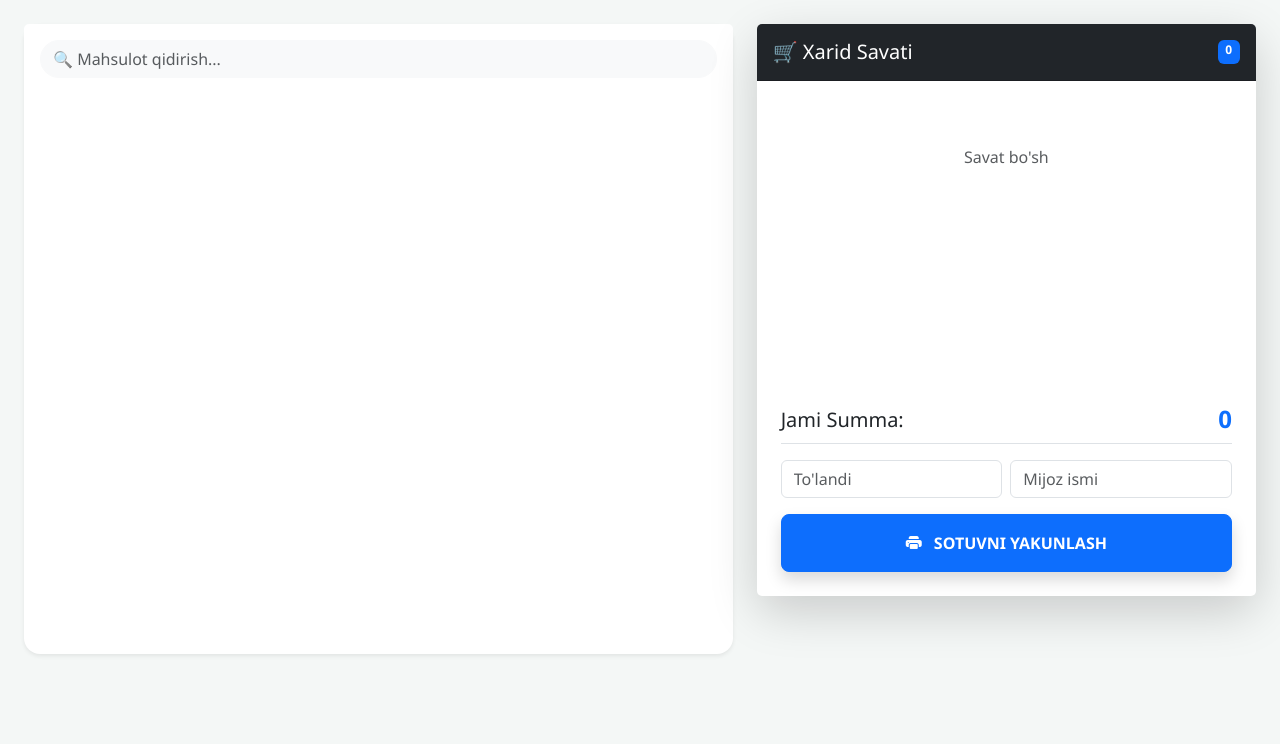
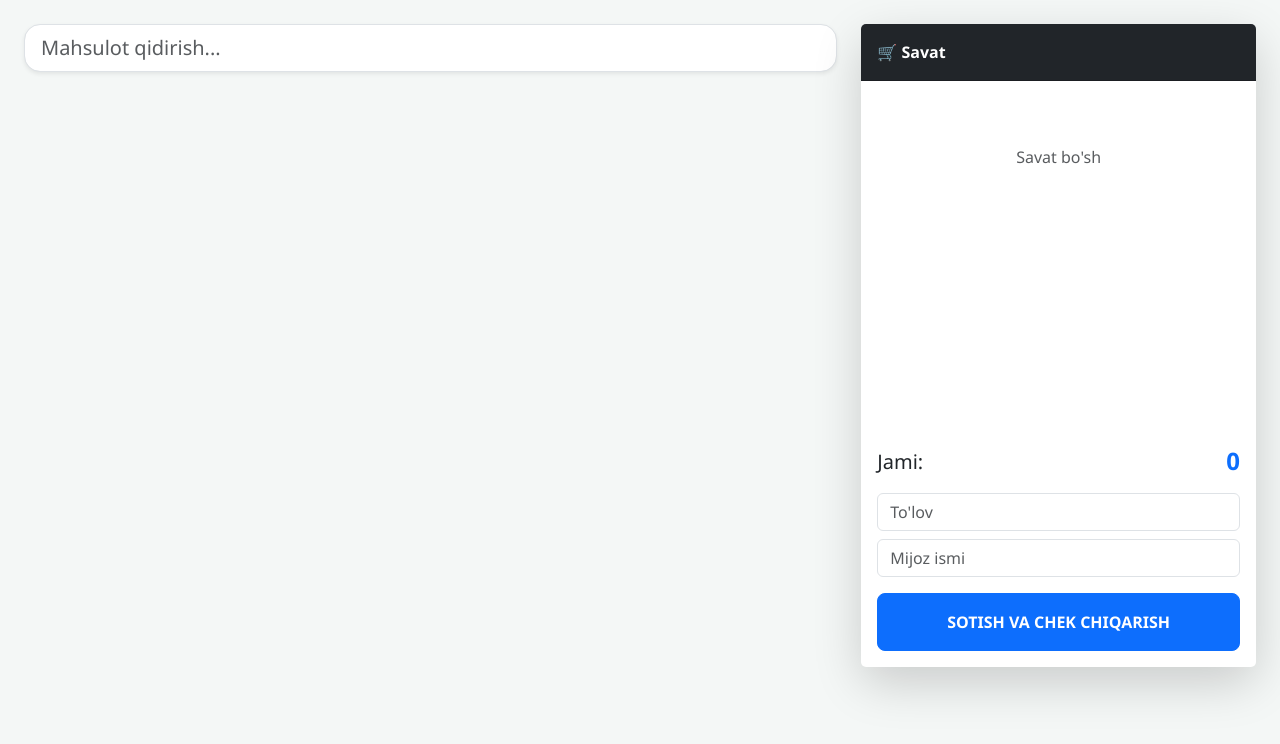
Before and after one commit to urmonaliyevv/market-sayt, a Flask app: page / in a window 1280 px wide. Shown: the part 56-800 px from the top of the page. Run offline with Flask 3, Linux system fonts and the light colour scheme; the visitor is signed in with stand-in values (Sample User, id 1); data that the repository does not hold is empty; some libraries are stand-ins or nearby versions.

Commit message:
Update index.html

```diff
--- a/templates/index.html
+++ b/templates/index.html
@@ -1,111 +1,107 @@
 {% extends 'base.html' %}
 {% block content %}
 <div class="row g-4">
-    <div class="col-lg-7">
-        <div class="card border-0 shadow-sm rounded-4">
-            <div class="card-header bg-white py-3 border-0">
-                <input id="qidiruv" class="form-control rounded-pill border-light bg-light" placeholder="🔍 Mahsulot qidirish...">
-            </div>
-            <div class="card-body p-0 overflow-auto" style="height: 70vh;">
-                <div class="list-group list-group-flush" id="productGrid">
-                    {% for p in products %}
-                    <div class="list-group-item list-group-item-action border-0 py-3 prod-item"
-                         style="cursor: pointer;" data-name="{{p.name.lower()}}"
-                         onclick="addToCart('{{p.id}}', '{{p.name}}', '{{p.sell_price}}', '{{p.stock}}', '{{p.unit}}')">
-                        <div class="d-flex justify-content-between align-items-center">
-                            <div class="d-flex align-items-center gap-3">
-                                <div class="bg-primary bg-opacity-10 text-primary rounded-3 px-3 py-2 fw-bold">
-                                    {{ p.name[0]|upper }}
-                                </div>
-                                <div>
-                                    <h6 class="fw-bold mb-0 text-dark">{{ p.name }}</h6>
-                                    <small class="text-muted">{{ p.category }} | {{ p.stock }} {{ p.unit }} bor</small>
-                                </div>
-                            </div>
-                            <div class="text-end">
-                                <span class="fw-bold text-primary">{{ p.sell_price | format_money }}</span><br>
-                                <small class="text-muted" style="font-size: 0.7rem;">so'm</small>
-                            </div>
-                        </div>
+    <div class="col-lg-8">
+        <input id="qidiruv" class="form-control form-control-lg mb-4 rounded-4 shadow-sm" placeholder="Mahsulot qidirish...">
+        <div class="list-group shadow-sm rounded-4 overflow-hidden" id="productGrid">
+            {% for p in products %}
+            <div class="list-group-item list-group-item-action border-0 py-3 prod-item"
+                 onclick="addToCart('{{p.id}}', '{{p.name}}', '{{p.sell_price}}', '{{p.stock}}')"
+                 data-name="{{p.name.lower()}}" style="cursor: pointer;">
+                <div class="d-flex justify-content-between align-items-center">
+                    <div>
+                        <h6 class="fw-bold mb-1">{{p.name}}</h6>
+                        <span class="badge {% if p.stock > 0 %}bg-info text-dark{% else %}bg-danger{% endif %}">{{p.stock}} {{p.unit}}</span>
                     </div>
-                    {% endfor %}
+                    <span class="fw-bold text-primary fs-5">{{p.sell_price|format_money}} so'm</span>
                 </div>
             </div>
+            {% endfor %}
         </div>
     </div>
 
-    <div class="col-lg-5">
-        <div class="card border-0 shadow-lg rounded-4 sticky-top" style="top: 20px;">
-            <div class="card-header bg-dark text-white py-3 d-flex justify-content-between">
-                <h5 class="m-0">🛒 Xarid Savati</h5>
-                <span class="badge bg-primary" id="cartCount">0</span>
-            </div>
-            <div id="cartContent" class="card-body overflow-auto" style="height: 300px;">
+    <div class="col-lg-4">
+        <div class="card border-0 shadow-lg rounded-4">
+            <div class="card-header bg-dark text-white py-3 fw-bold">🛒 Savat</div>
+            <div id="cartItems" class="card-body overflow-auto" style="height: 350px;">
                 <p class="text-center text-muted mt-5">Savat bo'sh</p>
             </div>
-            <div class="card-footer bg-white border-0 p-4">
-                <div class="d-flex justify-content-between mb-3 border-bottom pb-2">
-                    <span class="fs-5">Jami Summa:</span>
-                    <h4 class="fw-bold text-primary m-0" id="totalDisplay">0</h4>
-                </div>
-                <div class="row g-2 mb-3">
-                    <div class="col-6"><input type="number" id="paidInput" class="form-control" placeholder="To'landi"></div>
-                    <div class="col-6"><input type="text" id="custInput" class="form-control" placeholder="Mijoz ismi"></div>
-                </div>
-                <button class="btn btn-primary w-100 py-3 fw-bold rounded-3 shadow" onclick="submitSale()">
-                    <i class="bi bi-printer-fill me-2"></i> SOTUVNI YAKUNLASH
-                </button>
+            <div class="card-footer bg-white border-0 p-3">
+                <div class="d-flex justify-content-between mb-3"><span class="fs-5">Jami:</span><h4 class="fw-bold text-primary m-0" id="jami">0</h4></div>
+                <input type="number" id="paid" class="form-control mb-2" placeholder="To'lov">
+                <input type="text" id="cust" class="form-control mb-3" placeholder="Mijoz ismi">
+                <button class="btn btn-primary w-100 py-3 fw-bold rounded-3" onclick="finish()">SOTISH VA CHEK CHIQARISH</button>
             </div>
         </div>
     </div>
 </div>
 
+<div id="receipt" style="display: none;">
+    <style>
+        @media print { body * { visibility: hidden; } #receipt, #receipt * { visibility: visible; } #receipt { position: absolute; left: 0; top: 0; width: 100%; } }
+        .receipt-box { width: 80mm; font-family: monospace; padding: 10px; }
+        .text-center { text-align: center; }
+        .border-t { border-top: 1px dashed #000; margin: 10px 0; }
+    </style>
+    <div class="receipt-box">
+        <h3 class="text-center">MARKET PRO</h3>
+        <p class="text-center">Sana: <span id="r_date"></span></p>
+        <p>Mijoz: <span id="r_cust"></span></p>
+        <div class="border-t"></div>
+        <div id="r_items"></div>
+        <div class="border-t"></div>
+        <h4 class="text-center" id="r_total"></h4>
+        <p class="text-center">Xaridingiz uchun rahmat!</p>
+    </div>
+</div>
+
 <script>
 let cart = [];
-function addToCart(id, name, price, stock, unit) {
-    if (stock <= 0) return Swal.fire('Mahsulot tugagan!');
+function addToCart(id, name, price, stock) {
+    if(stock <= 0) return Swal.fire('Omborda yo\'q');
     let item = cart.find(x => x.id == id);
-    if (item) {
-        if (item.qty < stock) item.qty++;
-        else return Swal.fire('Zaxiradan ortiq sotib bo\'lmaydi');
-    } else {
-        cart.push({id: id, name: name, price: parseFloat(price), qty: 1});
-    }
-    renderCart();
+    if(item) item.qty++;
+    else cart.push({id:id, name:name, price:parseFloat(price), qty:1});
+    render();
 }
-function renderCart() {
-    let html = ""; let total = 0;
+function render() {
+    let h = ""; let t = 0;
     cart.forEach(x => {
-        total += (x.price * x.qty);
-        html += `<div class="d-flex justify-content-between align-items-center mb-3">
-            <div style="flex:1"><b>${x.name}</b><br><small>${x.price.toLocaleString()} x ${x.qty}</small></div>
-            <div class="fw-bold me-3">${(x.price*x.qty).toLocaleString()}</div>
-            <i class="bi bi-trash text-danger" style="cursor:pointer" onclick="cart=cart.filter(i=>i.id!=${x.id});renderCart()"></i>
+        t += x.price * x.qty;
+        h += `<div class="d-flex justify-content-between mb-2">
+            <div><b>${x.name}</b><br><small>${x.qty} x ${x.price.toLocaleString()}</small></div>
+            <i class="bi bi-trash text-danger" onclick="cart=cart.filter(i=>i.id!=${x.id});render()"></i>
         </div>`;
     });
-    document.getElementById('cartContent').innerHTML = html || '<p class="text-center text-muted mt-5">Savat bo\'sh</p>';
-    document.getElementById('totalDisplay').innerText = total.toLocaleString() + " so'm";
-    document.getElementById('cartCount').innerText = cart.length;
+    document.getElementById('cartItems').innerHTML = h || '<p class="text-center text-muted mt-5">Savat bo\'sh</p>';
+    document.getElementById('jami').innerText = t.toLocaleString() + " so'm";
 }
-function submitSale() {
-    if (cart.length == 0) return;
+function finish() {
+    if(cart.length == 0) return;
+    const paid = document.getElementById('paid').value;
+    const cust = document.getElementById('cust').value || "Umumiy mijoz";
+
     fetch('/bulk_sell', {
         method: 'POST',
         headers: {'Content-Type': 'application/json'},
-        body: JSON.stringify({
-            items: cart,
-            paid: document.getElementById('paidInput').value,
-            customer: document.getElementById('custInput').value
-        })
+        body: JSON.stringify({items: cart, paid: paid, customer: cust})
     }).then(() => {
-        Swal.fire('Sotuv yakunlandi!', '', 'success').then(() => location.reload());
+        printReceipt(cust, paid);
+        Swal.fire('Sotildi!', '', 'success').then(() => location.reload());
     });
+}
+function printReceipt(cust, paid) {
+    let itemsH = "";
+    cart.forEach(x => itemsH += `<p>${x.name}<br>${x.qty} x ${x.price.toLocaleString()} = ${(x.qty*x.price).toLocaleString()}</p>`);
+    document.getElementById('r_items').innerHTML = itemsH;
+    document.getElementById('r_cust').innerText = cust;
+    document.getElementById('r_date').innerText = new Date().toLocaleString();
+    document.getElementById('r_total').innerText = "JAMI: " + document.getElementById('jami').innerText;
+    window.print();
 }
 document.getElementById('qidiruv').addEventListener('input', e => {
     let v = e.target.value.toLowerCase();
-    document.querySelectorAll('.prod-item').forEach(i => {
-        i.style.display = i.dataset.name.includes(v) ? 'block' : 'none';
-    });
+    document.querySelectorAll('.prod-item').forEach(i => i.style.display = i.dataset.name.includes(v) ? 'block' : 'none');
 });
 </script>
 {% endblock %}
```
